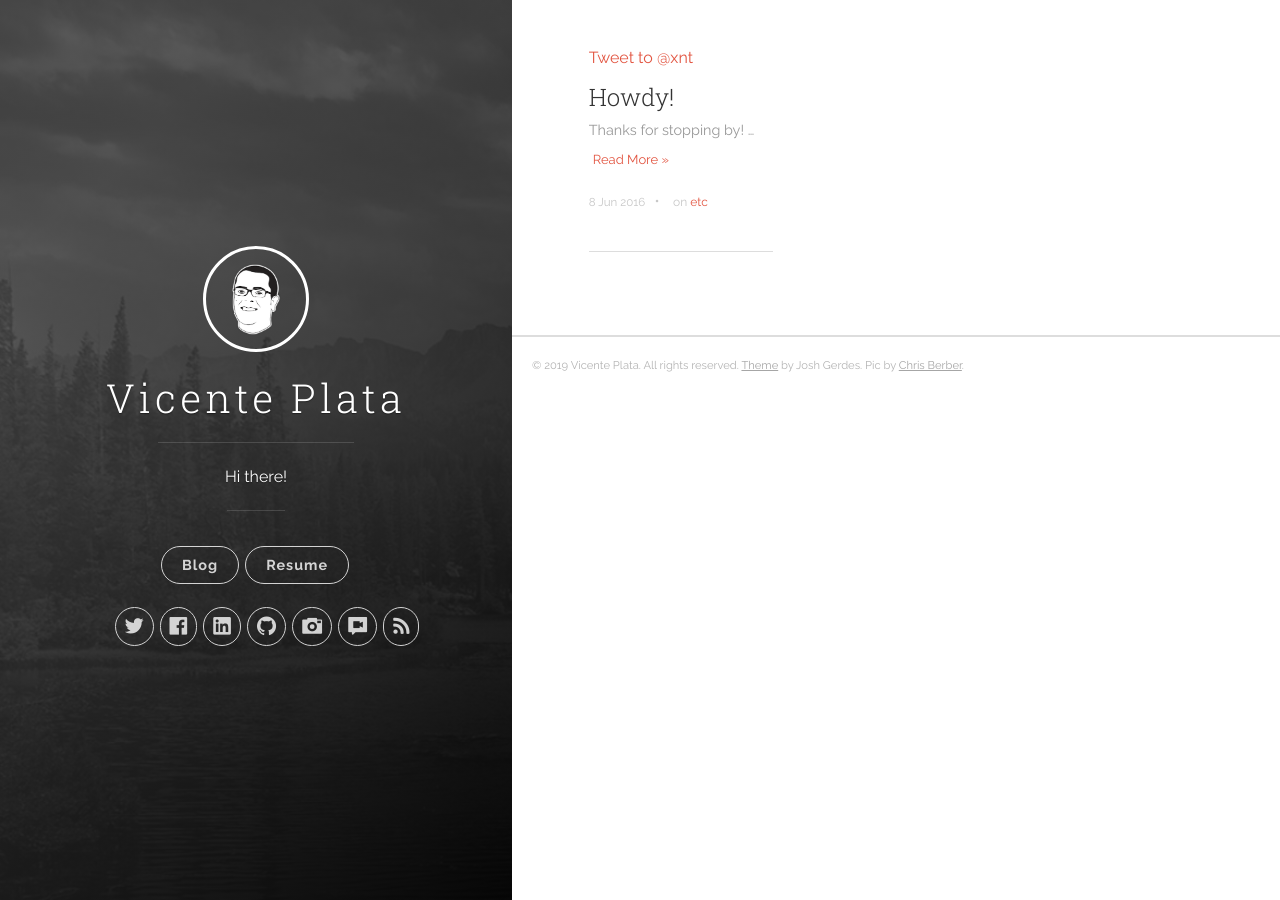
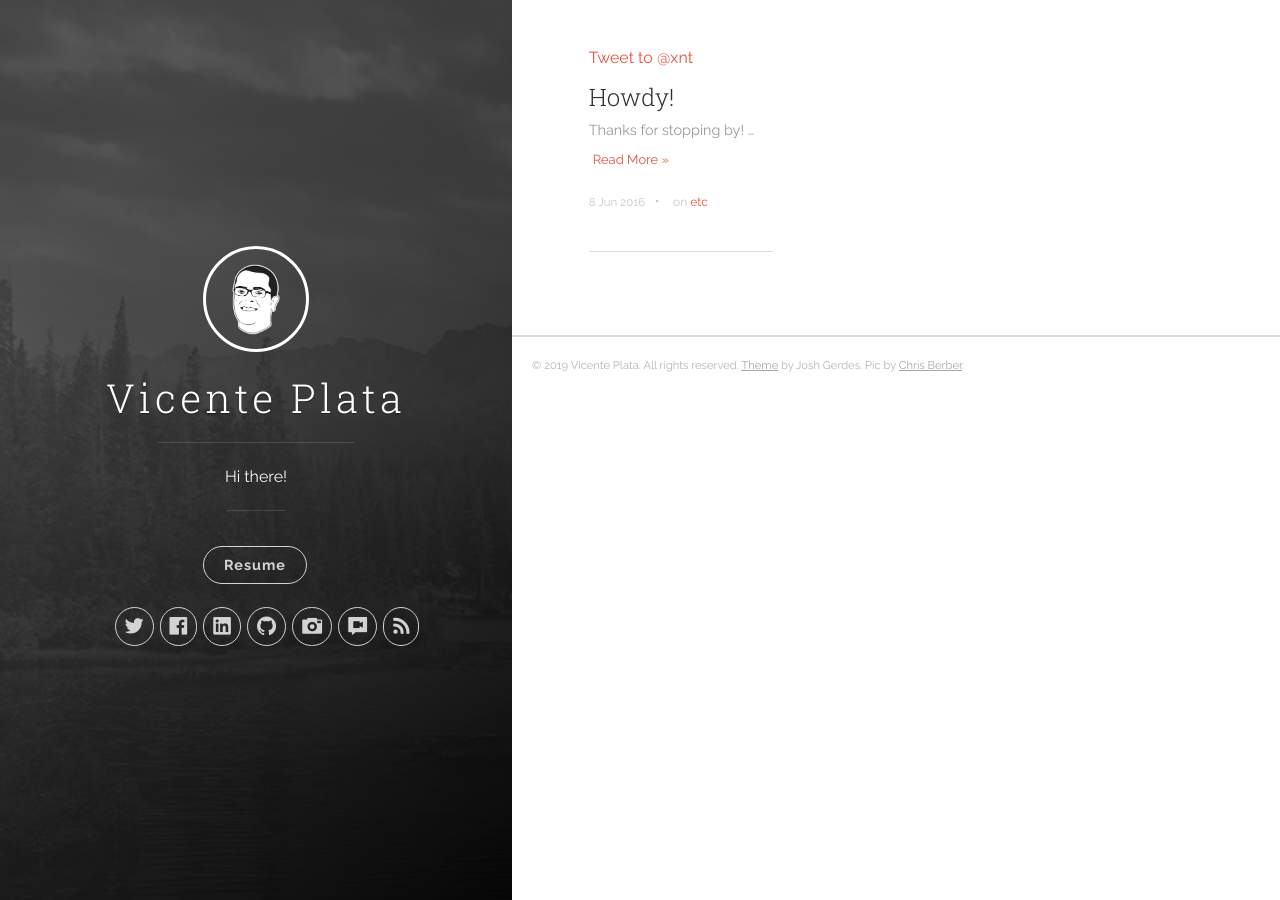
Before and after one commit to xnt/xnt.github.io, a Jekyll site: the page built from index.html, in a window 1280 px wide. Built offline with Jekyll 4.4.1, drawn with Linux system fonts in a browser that asks for light colours; the list of posts is cut into pages by our own code; comment, search, counter and statistics services are not loaded.

Commit message:
:see_no_evil: Hide blog link: I barely use it

```diff
--- a/_includes/header.html
+++ b/_includes/header.html
@@ -20,7 +20,7 @@
 
           <nav class="cover-navigation cover-navigation--primary">
             <ul class="navigation">
-              <li class="navigation__item"><a href="{{ site.baseurl }}/#blog" title="link to {{ site.title }} blog" class="blog-button">Blog</a></li>
+              <!--<li class="navigation__item"><a href="{{ site.baseurl }}/#blog" title="link to {{ site.title }} blog" class="blog-button">Blog</a></li>-->
               <li class="navigation__item"><a href="https://xnt.github.io/cv" title="link to {{ site.title }} resume" class="blog-button">Resume</a></li>
             </ul>
           </nav>
```
